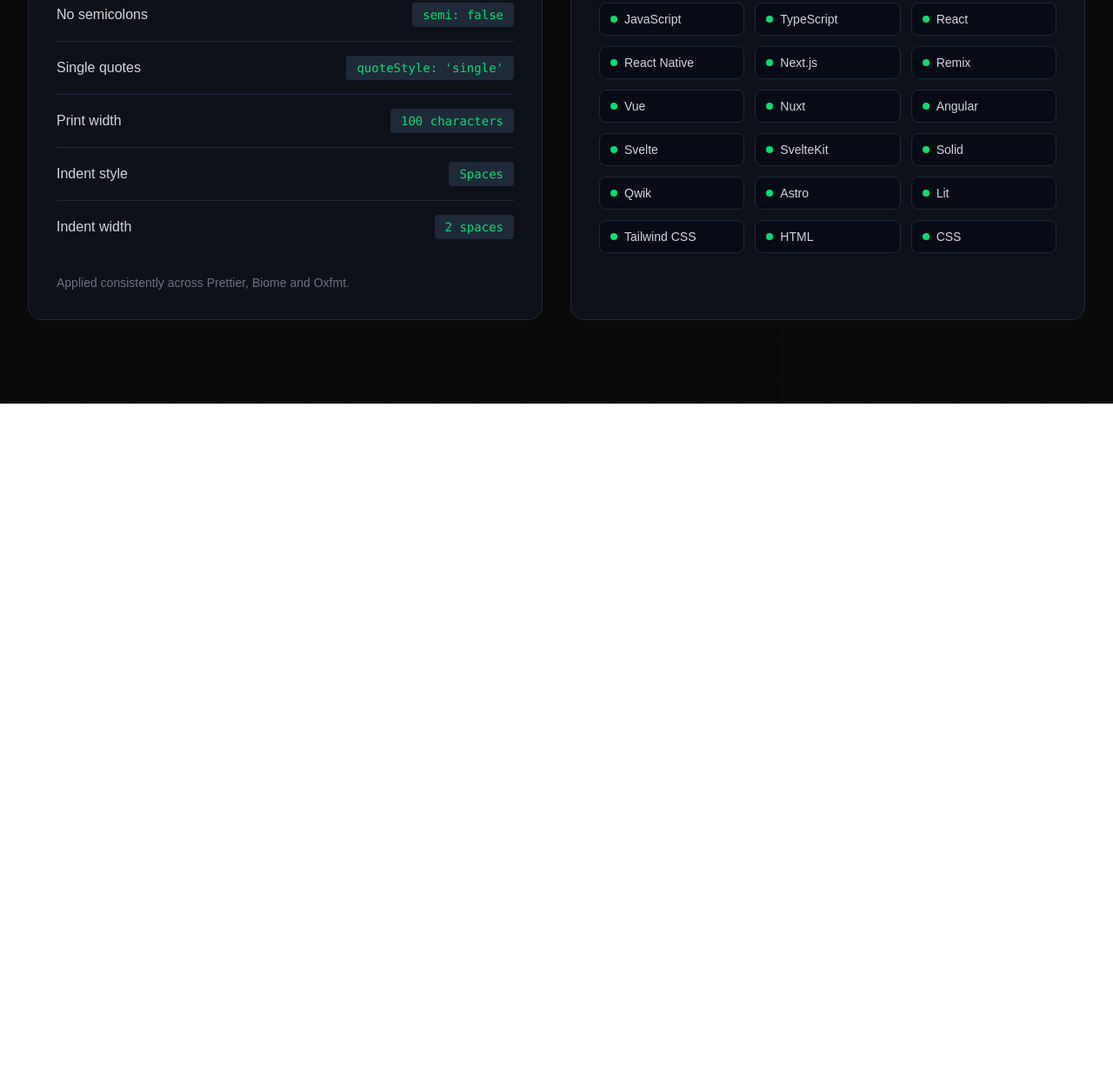
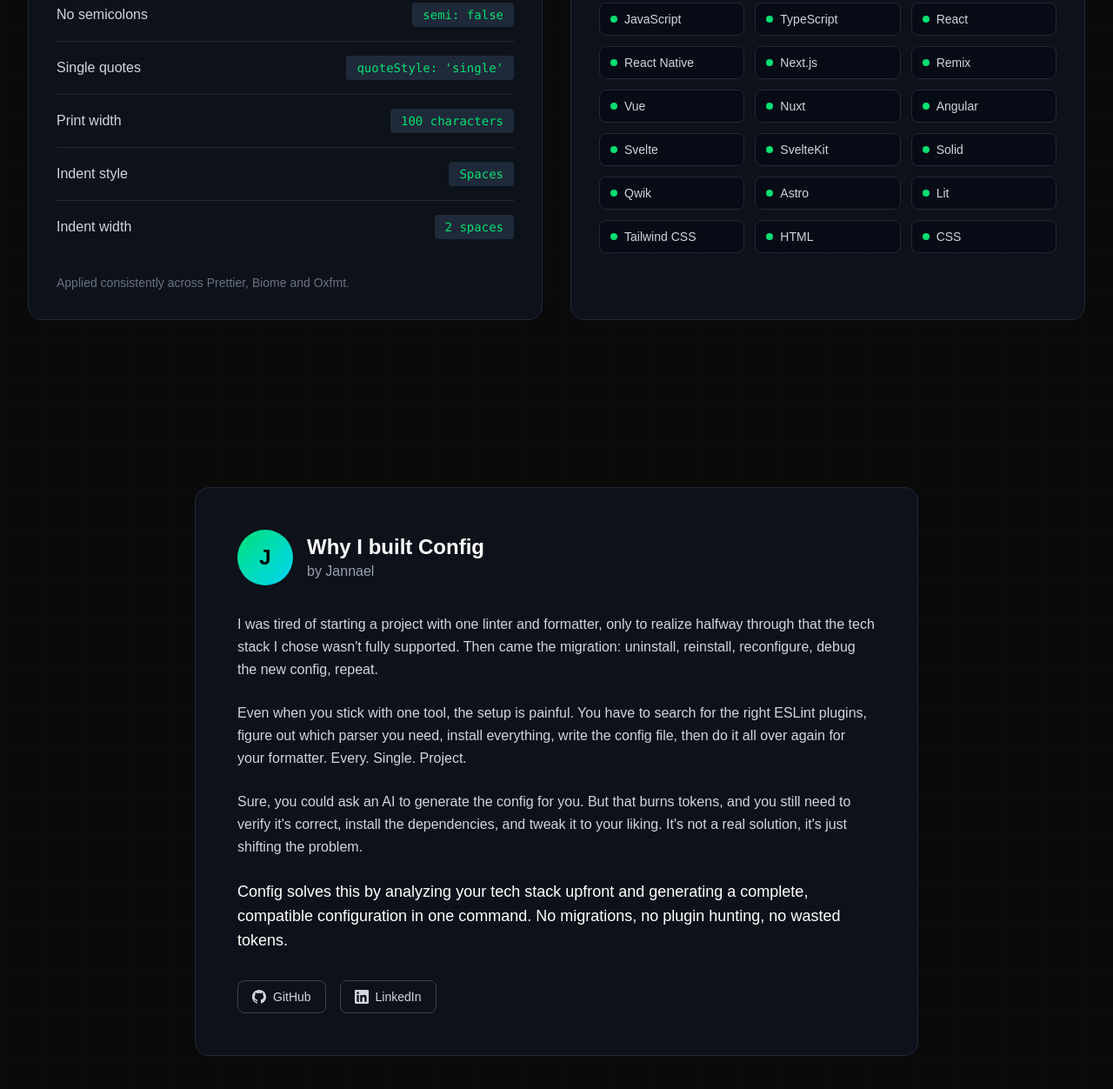
Before and after one commit to Jannael/Config, an Astro site in the folder apps/web/: page / in a window 1280 px wide. Shown: the part 2304-3556 px from the top of the page at 87% size. Before the commit the page ends 2768 px from the top, so only its background shows below. Built offline with nearby package versions, Linux system fonts and the light colour scheme; Astro itself is replaced by a stand-in of ours.

Commit message:
feat: add Creator section explaining the motivation behind Config

```diff
--- a/apps/web/src/pages/index.astro
+++ b/apps/web/src/pages/index.astro
@@ -3,10 +3,12 @@ import Layout from '@/layouts/Layout.astro'
 import Hero from '@/sections/Hero.astro'
 import Features from '@/sections/Features.astro'
 import Configuration from '@/sections/Configuration.astro'
+import Creator from '@/sections/Creator.astro'
 ---
 
 <Layout>
   <Hero />
   <Features />
   <Configuration />
+  <Creator />
 </Layout>
--- /dev/null
+++ b/apps/web/src/sections/Creator.astro
@@ -0,0 +1,84 @@
+---
+
+---
+
+<section class="relative bg-[#0a0a0a] py-24">
+  <div class="absolute inset-0 opacity-[0.02]">
+    <div
+      class="size-full"
+      style="background-image: linear-gradient(rgba(34, 197, 94, 0.3) 1px, transparent 1px), linear-gradient(90deg, rgba(34, 197, 94, 0.3) 1px, transparent 1px); background-size: 50px 50px;"
+    >
+    </div>
+  </div>
+
+  <div class="relative z-10 mx-auto max-w-4xl px-4 sm:px-6 lg:px-8">
+    <div class="rounded-2xl border border-gray-800 bg-gray-900/50 p-8 sm:p-12">
+      <div class="mb-8 flex items-center gap-4">
+        <div
+          class="flex size-16 items-center justify-center rounded-full bg-gradient-to-br from-green-400 to-cyan-400 text-2xl font-bold text-black"
+        >
+          J
+        </div>
+        <div>
+          <h2 class="text-2xl font-bold text-white">Why I built Config</h2>
+          <p class="text-gray-400">by Jannael</p>
+        </div>
+      </div>
+
+      <div class="space-y-6 leading-relaxed text-gray-300">
+        <p>
+          I was tired of starting a project with one linter and formatter, only to realize halfway
+          through that the tech stack I chose wasn't fully supported. Then came the migration:
+          uninstall, reinstall, reconfigure, debug the new config, repeat.
+        </p>
+
+        <p>
+          Even when you stick with one tool, the setup is painful. You have to search for the right
+          ESLint plugins, figure out which parser you need, install everything, write the config
+          file, then do it all over again for your formatter. Every. Single. Project.
+        </p>
+
+        <p>
+          Sure, you could ask an AI to generate the config for you. But that burns tokens, and you
+          still need to verify it's correct, install the dependencies, and tweak it to your liking.
+          It's not a real solution, it's just shifting the problem.
+        </p>
+
+        <p class="text-lg font-medium text-white">
+          Config solves this by analyzing your tech stack upfront and generating a complete,
+          compatible configuration in one command. No migrations, no plugin hunting, no wasted
+          tokens.
+        </p>
+      </div>
+
+      <div class="mt-8 flex gap-4">
+        <a
+          href="https://github.com/jannael"
+          target="_blank"
+          rel="noopener"
+          class="inline-flex items-center gap-2 rounded-lg border border-gray-700 px-4 py-2 text-sm text-gray-300 transition-colors hover:border-gray-600 hover:bg-gray-800/50"
+        >
+          <svg class="size-4" viewBox="0 0 24 24" fill="currentColor">
+            <path
+              d="M12 0c-6.626 0-12 5.373-12 12 0 5.302 3.438 9.8 8.207 11.387.599.111.793-.261.793-.577v-2.234c-3.338.726-4.033-1.416-4.033-1.416-.546-1.387-1.333-1.756-1.333-1.756-1.089-.745.083-.729.083-.729 1.205.084 1.839 1.237 1.839 1.237 1.07 1.834 2.807 1.304 3.492.997.107-.775.418-1.305.762-1.604-2.665-.305-5.467-1.334-5.467-5.931 0-1.311.469-2.381 1.236-3.221-.124-.303-.535-1.524.117-3.176 0 0 1.008-.322 3.301 1.23.957-.266 1.983-.399 3.003-.404 1.02.005 2.047.138 3.006.404 2.291-1.552 3.297-1.23 3.297-1.23.653 1.653.242 2.874.118 3.176.77.84 1.235 1.911 1.235 3.221 0 4.609-2.807 5.624-5.479 5.921.43.372.823 1.102.823 2.222v3.293c0 .319.192.694.801.576 4.765-1.589 8.199-6.086 8.199-11.386 0-6.627-5.373-12-12-12z"
+            ></path>
+          </svg>
+          GitHub
+        </a>
+        <a
+          href="https://www.linkedin.com/in/jannael-orlando-44604a349"
+          target="_blank"
+          rel="noopener"
+          class="inline-flex items-center gap-2 rounded-lg border border-gray-700 px-4 py-2 text-sm text-gray-300 transition-colors hover:border-gray-600 hover:bg-gray-800/50"
+        >
+          <svg class="size-4" viewBox="0 0 24 24" fill="currentColor">
+            <path
+              d="M20.447 20.452h-3.554v-5.569c0-1.328-.027-3.037-1.852-3.037-1.853 0-2.136 1.445-2.136 2.939v5.667H9.351V9h3.414v1.561h.046c.477-.9 1.637-1.85 3.37-1.85 3.601 0 4.267 2.37 4.267 5.455v6.286zM5.337 7.433c-1.144 0-2.063-.926-2.063-2.065 0-1.138.92-2.063 2.063-2.063 1.14 0 2.064.925 2.064 2.063 0 1.139-.925 2.065-2.064 2.065zm1.782 13.019H3.555V9h3.564v11.452zM22.225 0H1.771C.792 0 0 .774 0 1.729v20.542C0 23.227.792 24 1.771 24h20.451C23.2 24 24 23.227 24 22.271V1.729C24 .774 23.2 0 22.222 0h.003z"
+            ></path>
+          </svg>
+          LinkedIn
+        </a>
+      </div>
+    </div>
+  </div>
+</section>
```
